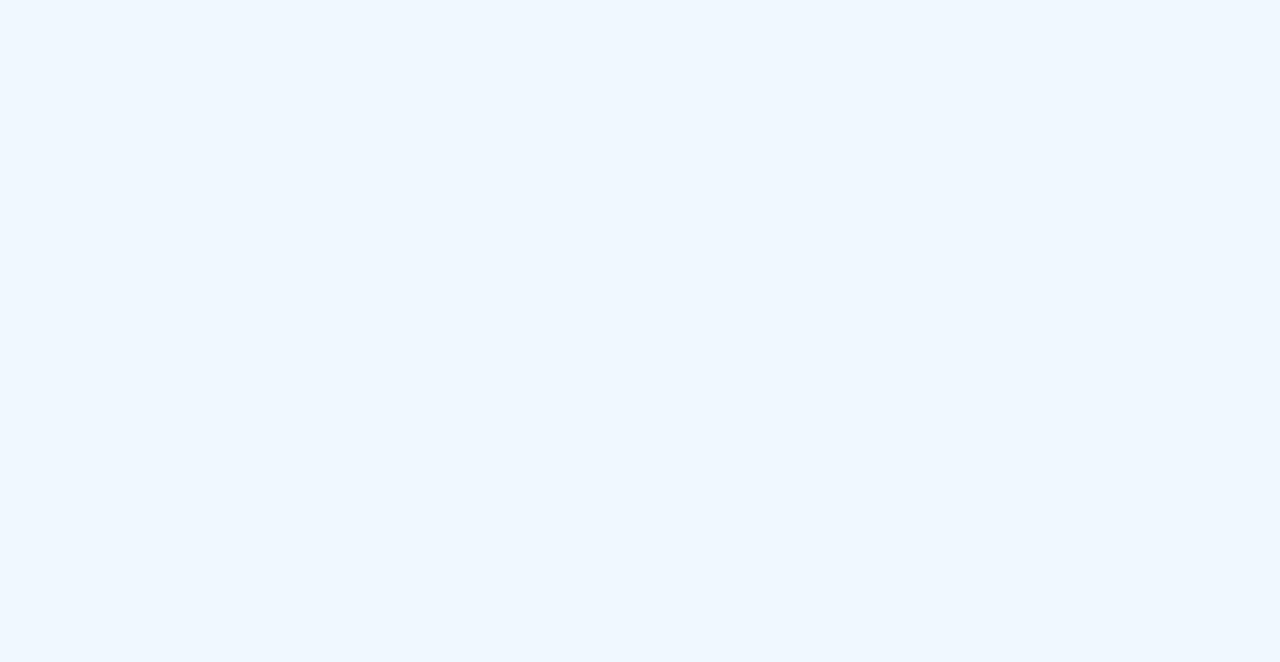
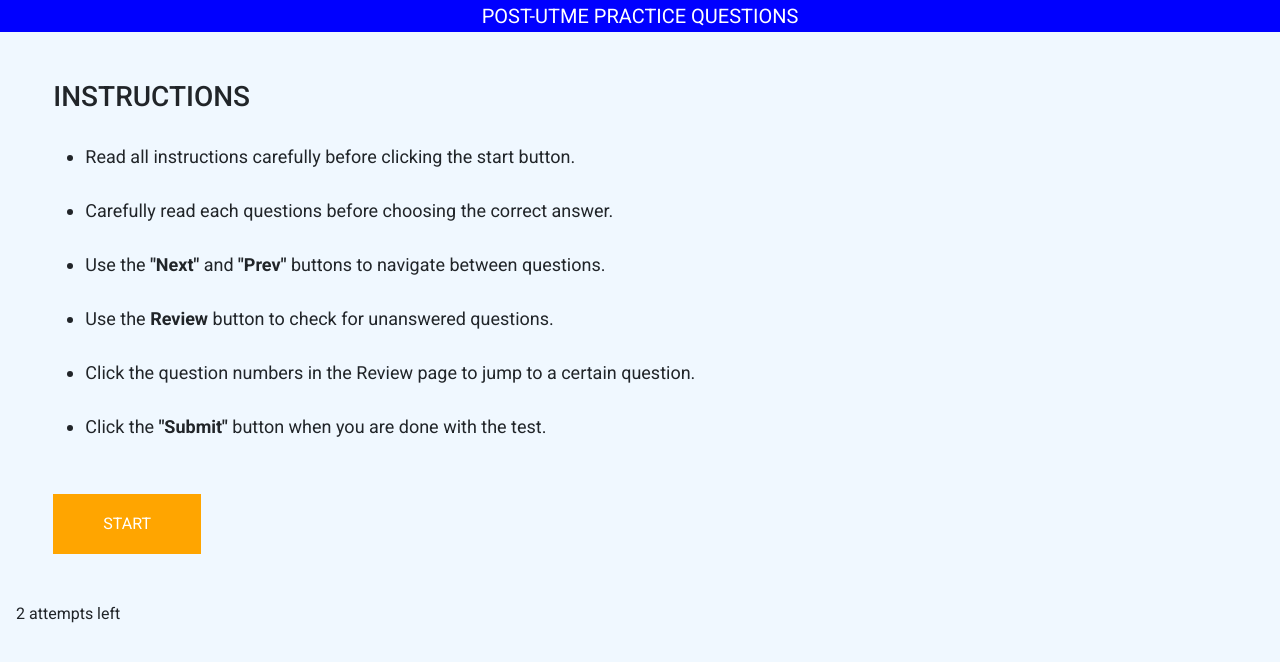
Before and after one commit to ihemebiriegondu/slim-khalids-test-site, a React (Create React App) app: page /instructions in a window 1280 px wide. Before the commit this address had no page. Shown: the top 662 px of the page. Built offline with nearby package versions, Linux system fonts and the light colour scheme; the HTML template or start-up script is replaced by a standard one.

Commit message:
working on user attempt

```diff
--- a/src/App.js
+++ b/src/App.js
@@ -6,6 +6,7 @@ import UnilagPu from "./Pages/UnilagPu";
 import University from "./components/University";
 import Yabatech from "./Pages/Yabatech";
 import Unilorin from "./Pages/Unilorin";
+import Instructions from "./components/Instructions";
 
 function App() {
   return (
@@ -14,6 +15,7 @@ function App() {
           <Routes>
             <Route path="/" element={<Login />} />
             <Route path="/pickuniversity" element={<University />} />
+            <Route path="/instructions" element={<Instructions />} />
             <Route path="/unilagtest" element={<UnilagPu />} />
             <Route path="/yabatechtest" element={<Yabatech />} />
             <Route path="/unilorintest" element={<Unilorin />} />
--- a/src/Pages/Login.js
+++ b/src/Pages/Login.js
@@ -6,9 +6,17 @@ import Participants from "../JSON/Participants.json"
 
 import "../css/login.css"
 
+
 const Login = () => {
 
+    if (localStorage.getItem("attempt") === null) {
+        localStorage.setItem("attempt", 2)
+    } else if (localStorage.getItem("attempt") === 0) {
+        localStorage.setItem("attempt", -3);
+    }
+    console.log(localStorage.getItem("attempt"))
     const validateLoginForm = (event) => {
+
         const email = document.getElementById("email");
         const password = document.getElementById("password");
 
@@ -19,11 +27,15 @@ const Login = () => {
                 //alert(Participants[i].Participant.name)
                 isEmail = true;
 
-                localStorage.setItem("participantName", Participants[i].Participant.name )
+                localStorage.setItem("participantName", Participants[i].Participant.name)
+
+                //email for removal in instruction page
+                localStorage.setItem("userEmail", email.value)
                 //let participantName = localStorage.getItem("participantName")
             }
         }
 
+        if (localStorage.getItem("attempt") > 0) {
             if (isEmail === false && password.value !== "12345") {
                 event.preventDefault();
                 document.querySelector(".email-form-floating").classList.add("invalid-form")
@@ -51,6 +63,13 @@ const Login = () => {
                 document.querySelector(".password-form-floating").classList.remove("invalid-form")
                 password.classList.remove("is-invalid")
             }
+        } else {
+            event.preventDefault();
+            document.querySelector(".email-form-floating").classList.add("invalid-form")
+            email.classList.add("is-invalid")
+            document.querySelector(".password-form-floating").classList.add("invalid-form")
+            password.classList.add("is-invalid")
+        }
 
     }
 
@@ -59,16 +78,16 @@ const Login = () => {
             <img src={bigLogo} alt="" className='mainLoginImg' />
             <div className='login-backdrop'>
                 <div className='mainForm'>
-                    <form className='shadow-lg' id='loginform' action='' onSubmit={(event) => validateLoginForm(event)}>
+                    <form className='shadow' id='loginform' action='' onSubmit={(event) => validateLoginForm(event)}>
                         <h3 className='mb-5'>Login to take the weekly test for the week of Sept 15</h3>
                         <div className="form-floating mb-5 email-form-floating">
                             <input type="email" className="form-control" id="email" placeholder="name@example.com" />
-                            <label for="email">Email address</label>
+                            <label htmlFor="email">Email address</label>
                             <p className='ps-3 text-danger invalid-feedback'>*Invalid email address</p>
                         </div>
 
-                        <div class="input-group password-form-floating">
-                            <span class="input-group-text" id='eye-container' onClick={() => {
+                        <div className="input-group password-form-floating">
+                            <span className="input-group-text" id='eye-container' onClick={() => {
                                 let eyeContainer = document.getElementById("eye-container");
 
                                 eyeContainer.classList.toggle("showPassword");
@@ -85,7 +104,7 @@ const Login = () => {
                             }}><AiOutlineEyeInvisible className='fs-5 eyeClose d-none' /><AiOutlineEye className='fs-5 eyeOpen' /></span>
                             <div class="form-floating">
                                 <input type="password" className="form-control" id="password" placeholder="Passcode" />
-                                <label for="password">Passcode</label>
+                                <label htmlFor="password">Passcode</label>
                             </div>
                             <p className='ps-3 text-danger invalid-feedback'>*Incorrect Passcode</p>
                         </div>
--- /dev/null
+++ b/src/components/Instructions.js
@@ -0,0 +1,61 @@
+import React from 'react'
+
+
+const Instructions = () => {
+
+    let select = localStorage.getItem("university-choice");
+
+    let Newattempt = localStorage.getItem("attempt")
+
+    const chooseUniversity = (e) => {
+        if (Newattempt > 0) {
+            Newattempt --;
+
+            document.getElementById("attempt").textContent = Newattempt;
+            localStorage.setItem("attempt", Newattempt)
+
+            alert(localStorage.getItem("attempt"))
+
+            /*if (select === "UNILAG") {
+                window.open('https://slim-khalid-practice.netlify.app/unilagtest?', '_blank', 'toolbar=0,location=0,menubar=0');
+                //document.getElementById("universityform").action = "/unilagtest";
+            } else if (select === "YABATECH") {
+                window.open('https://slim-khalid-practice.netlify.app/yabatechtest?', '_blank', 'toolbar=0,location=0,menubar=0');
+                //document.getElementById("universityform").action = "/yabatechtest";
+            } else if (select === "UNILORIN") {
+                window.open('https://slim-khalid-practice.netlify.app/unilorintest?', '_blank', 'toolbar=0,location=0,menubar=0');
+                //document.getElementById("universityform").action = "/unilorintest";
+            } else {
+                e.preventDefault();
+            }*/
+        }
+
+        else {
+           alert("You have no attempt left")
+           window.open('https://slim-khalid-practice.netlify.app')
+        }
+    }
+
+    return (
+        <div className='pb-5'>
+            <div className='school-name mb-0 py-1 px-4'>
+                <h3 className='text-center m-0'>{select} Post-UTME practice questions</h3>
+            </div>
+            <div className='col-11 m-auto mt-5'>
+                <h3 className='text-uppercase mb-3'>Instructions</h3>
+                <ul className='instructions-list'>
+                    <li>Read all instructions carefully before clicking the start button.</li>
+                    <li>Carefully read each questions before choosing the correct answer.</li>
+                    <li>Use the <span className='fw-bold'>"Next"</span> and <span className='fw-bold'>"Prev"</span> buttons to navigate between questions.</li>
+                    <li>Use the <span className='fw-bold'>Review</span> button to check for unanswered questions.</li>
+                    <li>Click the question numbers in the Review page to jump to a certain question.</li>
+                    <li>Click the <span className='fw-bold'>"Submit"</span> button when you are done with the test.</li>
+                </ul>
+                <button className='btn start-btn rounded rounded-0 px-5 py-3 mt-4 mb-5' id='' onClick={(e) => chooseUniversity(e)}>Start</button>
+            </div>
+            <p className='ms-3'><span id='attempt'>2</span> attempts left</p>
+        </div>
+    )
+}
+
+export default Instructions
--- a/src/components/University.js
+++ b/src/components/University.js
@@ -3,33 +3,24 @@ import bigLogo from '../images/biglogo.png'
 
 import "../css/login.css"
 
-const chooseUniversity = (e) => {
+const assignUniversity = () => {
     const select = document.getElementById("select").value;
-
-    if (select === "UNILAG") {
-        window.open('https://slim-khalid-practice.netlify.app/unilagtest?', '_blank', 'toolbar=0,location=0,menubar=0');
-        //document.getElementById("universityform").action = "/unilagtest";
-    } else if (select === "YABATECH") {
-        window.open('https://slim-khalid-practice.netlify.app/yabatechtest?', '_blank', 'toolbar=0,location=0,menubar=0');
-        //document.getElementById("universityform").action = "/yabatechtest";
-    } else if (select === "UNILORIN") {
-        window.open('https://slim-khalid-practice.netlify.app/unilorintest?', '_blank', 'toolbar=0,location=0,menubar=0');
-        //document.getElementById("universityform").action = "/unilorintest";
-    } else {
-        e.preventDefault();
-    }
+    localStorage.setItem("university-choice", select);
+    document.getElementById("universityform").action = "/instructions";
 }
 
 const University = () => {
+    let participantName = localStorage.getItem("participantName");
+
     return (
         <div className='mainLoginPage'>
             <img src={bigLogo} alt="" className='mainLoginImg' />
             <div className='login-backdrop'>
                 <div className='mainForm'>
-                    <form className='shadow-lg' id='universityform' action='' onSubmit={(e) => { chooseUniversity(e); window.close(); }}>
-                        <p className='m-0 mb-4 fw-bold text-center'>Welcome to Slim Khalid's weekly test</p>
-                        <p className='m-0 mb-2'>To begin kindly select your preferred university</p>
-                        <select id='select' className="form-select form-select-lg mb-5" aria-label=".form-select-lg example">
+                    <form className='shadow-lg' id='universityform' action='' onSubmit={() => assignUniversity()}>
+                        <p className='m-0 mb-4 fw-bold text-center fs-5'>Welcome {participantName}</p>
+                        <p className='m-0 mb-2'>To begin the test kindly select your preferred university</p>
+                        <select id='select' className="form-select form-select-lg mb-5 shadow-none" aria-label=".form-select-lg example">
                             <option selected>Select a university</option>
                             <option value="UNILAG">UNILAG</option>
                             <option value="YABATECH">YABATECH</option>
--- a/src/css/login.css
+++ b/src/css/login.css
@@ -21,7 +21,8 @@
 
 .login-backdrop {
     position: absolute;
-    background-color: rgba(182, 176, 176, 0.603);
+    /*background-color: rgba(182, 176, 176, 0.603);*/
+    background-color: rgba(182, 176, 176, 0.103);
     top: 0;
     bottom: 0;
     width: 100%;
@@ -39,7 +40,8 @@
 
 .mainForm form {
     width: 100%;
-    background-color: blue;
+    /*background-color: blue;*/
+    background-color: rgba(182, 176, 176, 0.7);
     padding: 4rem 2rem;
     border-radius: 30px 0 30px 0;
 }
@@ -105,19 +107,19 @@
     border: 3px solid orange !important;
 }
 
-.mainForm form button {
-    background-color: orange;
+.mainForm form button, .start-btn {
+    background-color: orange !important;
     text-transform: uppercase;
     width: 70%;
     font-size: 19px;
-    color: white;
+    color: white !important;
     outline: none !important;
     border: 2px solid orange !important;
     box-shadow: none !important;
     transition: all 0.5s ease-in-out;
 }
 
-.mainForm form button:hover {
+.mainForm form button:hover, .start-btn:hover {
     background-color: darkorange !important;
     color: white !important;
     transition: all 0.5s ease-in-out;
@@ -128,6 +130,14 @@
     font-size: 17px !important;
 }
 
+.instructions-list {
+    line-height: 3;
+    font-size: 18px !important;
+}
+
+.start-btn {
+    width: auto !important;
+}
 
 @media (max-width: 1300px) {
     .mainForm {
@@ -151,6 +161,11 @@
     .mainForm {
         width: 80% !important;
     }
+
+    .instructions-list {
+        line-height: 2;
+        font-size: 18px !important;
+    }
 }
 
 @media (max-width: 576px) {
```
Also changed, not shown: src/JSON/Unilorin.json (deleted). Lines whose indentation alone changed are shown as unchanged.
